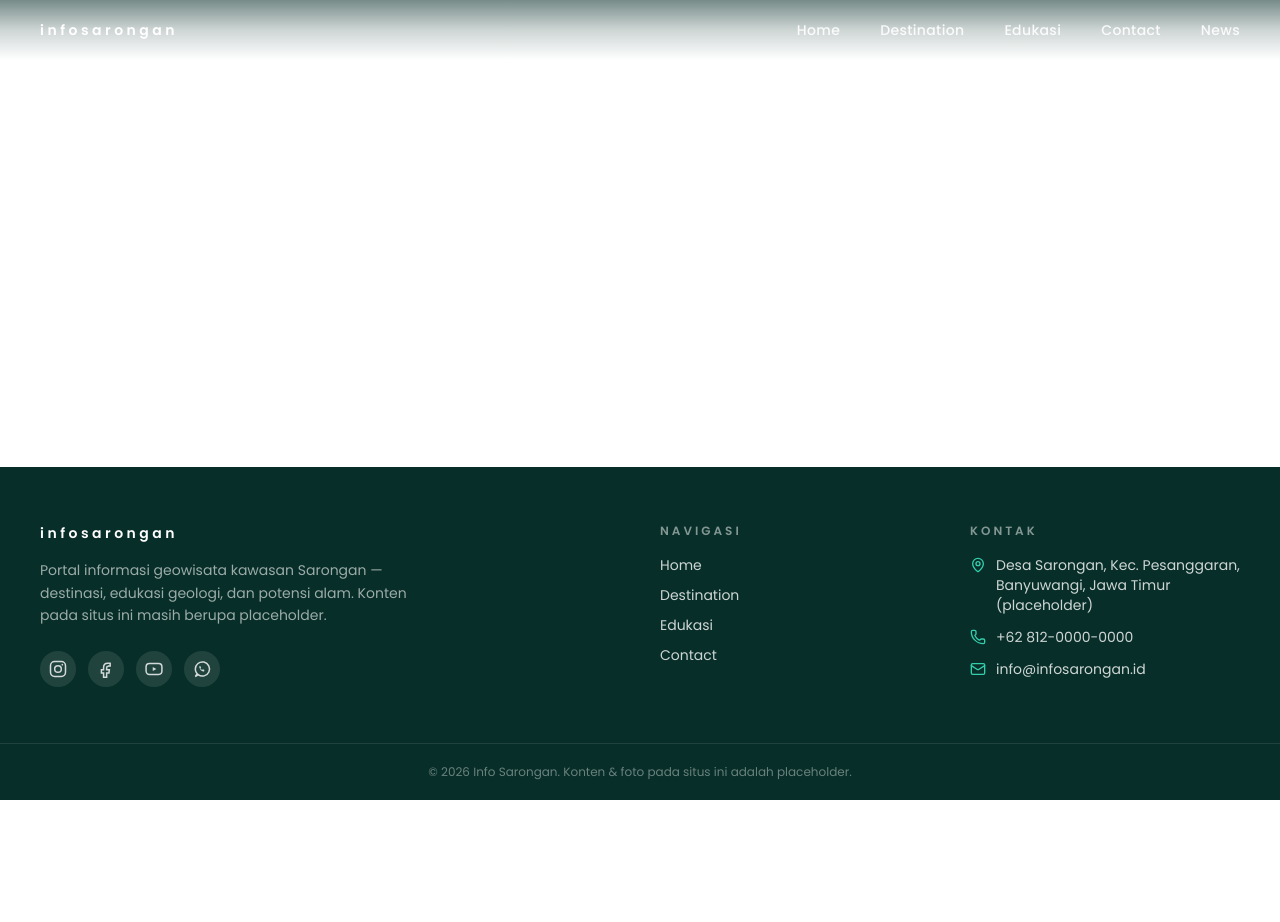
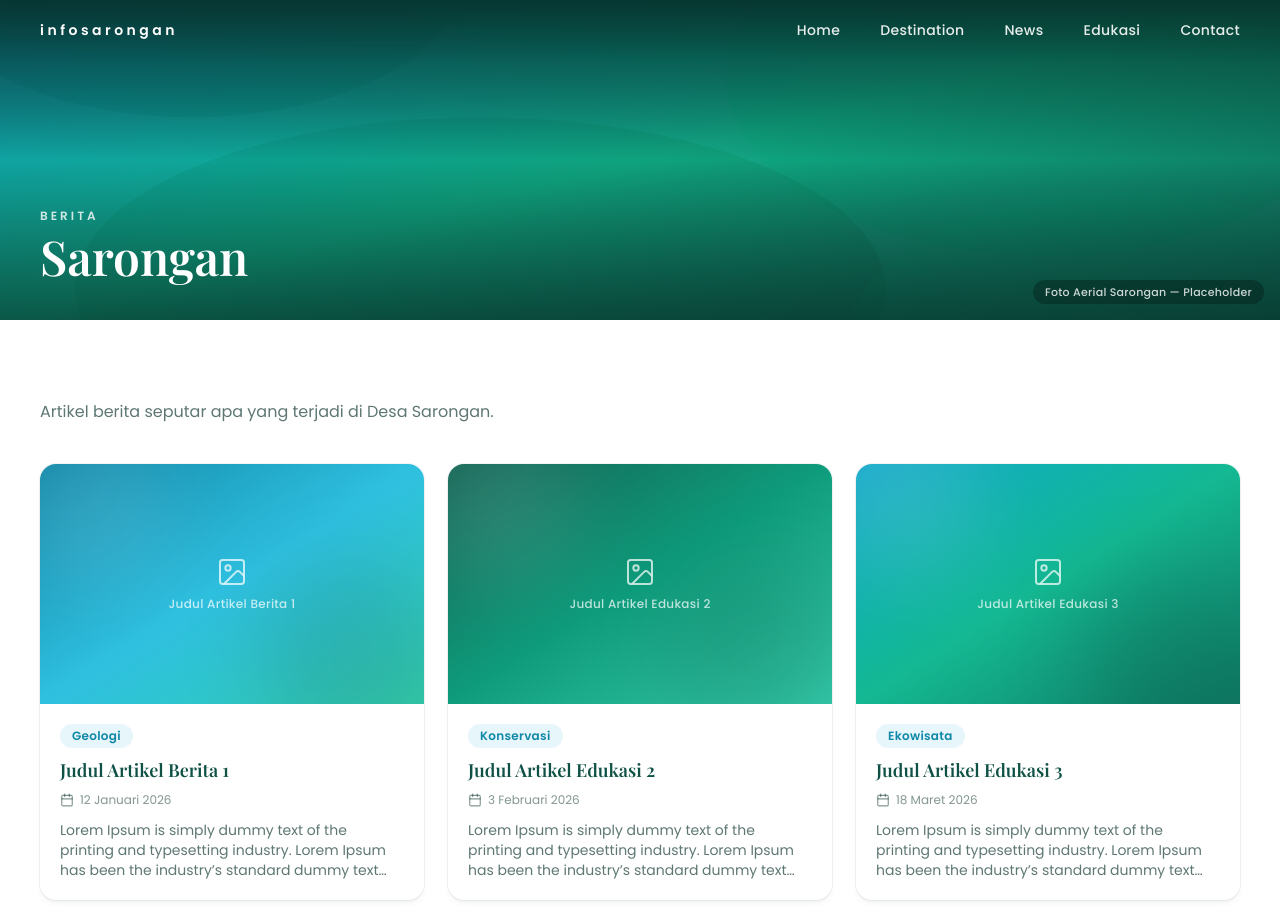
Before and after one commit to kkarimaz/sarongan_geowisata_web, a Vue app: page /news in a window 1280 px wide. Shown: the top 922 px of the page. Before the commit the page ends 800 px from the top, so only its background shows below. Built offline with nearby package versions, Linux system fonts and the light colour scheme; a web font is replaced by a local one.

Commit message:
feat: add News page

```diff
--- a/src/components/layout/NavBar.vue
+++ b/src/components/layout/NavBar.vue
@@ -7,9 +7,9 @@ const isOpen = ref(false)
 const links = [
   { to: '/', label: 'Home' },
   { to: '/destination', label: 'Destination' },
+  { to: '/news', label: 'News'},
   { to: '/edukasi', label: 'Edukasi' },
   { to: '/contact', label: 'Contact' },
-  { to: '/news', label: 'News'},
 ]
 </script>
 
--- /dev/null
+++ b/src/data/news.js
@@ -0,0 +1,62 @@
+// Placeholder — ganti judul, tanggal, kategori, foto, dan isi artikel dengan konten asli.
+const loremShort =
+  'Lorem Ipsum is simply dummy text of the printing and typesetting industry. Lorem Ipsum has been the industry’s standard dummy text ever since 1966.'
+
+const loremLong = `${loremShort} When designers at Letraset and James Mosley, the librarian at St Bride Printing Library in London, took a 1914 Cicero translation and scrambled it to make dummy text for Letraset’s Body Type sheets. It was popularised in the 1960s with the release of Letraset sheets.`
+
+export const articles = [
+  {
+    slug: 'artikel-1',
+    title: 'Judul Artikel Berita 1',
+    category: 'Geologi',
+    date: '2026-01-12',
+    excerpt: loremShort,
+    content: loremLong,
+    variant: 1,
+  },
+  {
+    slug: 'artikel-2',
+    title: 'Judul Artikel Edukasi 2',
+    category: 'Konservasi',
+    date: '2026-02-03',
+    excerpt: loremShort,
+    content: loremLong,
+    variant: 2,
+  },
+  {
+    slug: 'artikel-3',
+    title: 'Judul Artikel Edukasi 3',
+    category: 'Ekowisata',
+    date: '2026-03-18',
+    excerpt: loremShort,
+    content: loremLong,
+    variant: 3,
+  },
+  {
+    slug: 'artikel-4',
+    title: 'Judul Artikel Edukasi 4',
+    category: 'Budaya Lokal',
+    date: '2026-04-25',
+    excerpt: loremShort,
+    content: loremLong,
+    variant: 4,
+  },
+  {
+    slug: 'artikel-5',
+    title: 'Judul Artikel Edukasi 5',
+    category: 'Geologi',
+    date: '2026-05-09',
+    excerpt: loremShort,
+    content: loremLong,
+    variant: 0,
+  },
+  {
+    slug: 'artikel-6',
+    title: 'Judul Artikel Edukasi 6',
+    category: 'Konservasi',
+    date: '2026-06-14',
+    excerpt: loremShort,
+    content: loremLong,
+    variant: 1,
+  },
+]
--- a/src/router/index.js
+++ b/src/router/index.js
@@ -25,6 +25,11 @@ const router = createRouter({
       component: () => import('@/views/edukasi_view.vue'),
     },
     {
+      path: '/news',
+      name: 'news',
+      component: () => import('@/views/news_view.vue'),
+    },
+    {
       path: '/contact',
       name: 'contact',
       component: () => import('@/views/contact_view.vue'),
--- /dev/null
+++ b/src/views/news_view.vue
@@ -0,0 +1,21 @@
+<script setup>
+import PageBanner from '@/components/layout/PageBanner.vue'
+import ArticleCard from '@/components/common/ArticleCard.vue'
+import { articles } from '@/data/news'
+</script>
+
+<template>
+  <div>
+    <PageBanner eyebrow="Berita" title="Sarongan" />
+
+    <section class="mx-auto max-w-7xl px-6 py-16 md:px-10 md:py-20">
+      <p class="max-w-2xl text-brand-950/65">
+        Artikel berita seputar apa yang terjadi di Desa Sarongan.
+      </p>
+
+      <div class="mt-10 grid grid-cols-1 gap-6 sm:grid-cols-2 lg:grid-cols-3">
+        <ArticleCard v-for="article in articles" :key="article.slug" :article="article" />
+      </div>
+    </section>
+  </div>
+</template>
```
